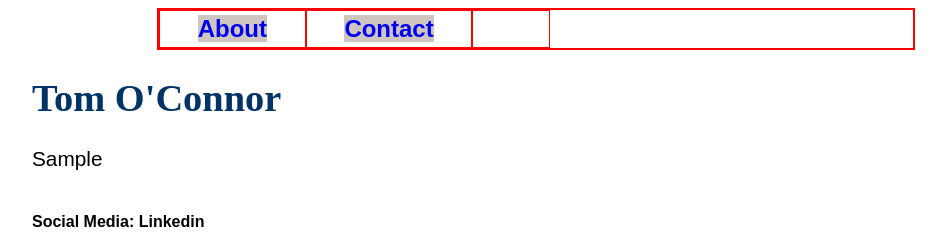
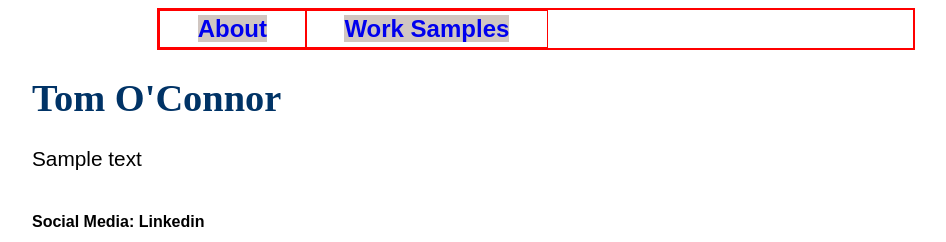
Before and after one commit to tomoconnor2025/interactives, a plain HTML site: page index.html in a window 1280 px wide. Shown: the top 242 px of the page, without its empty margins (104-1050 px from the left). Drawn offline with Linux system fonts and the light colour scheme; grey boxes are pictures that could not be loaded.

Commit message:
Another update

```diff
--- a/index.html
+++ b/index.html
@@ -8,14 +8,12 @@
 
             <div id="nav-bar">
                 <div class="nav-button"><a href="https:"> About </a> </div>
-                <div class="nav-button"><a href="#Linkedin"> Contact </a> </div>
-                <div class="nav-button"><a href="/Article/index.html"> </a> </div>
+                <div class="nav-button"><a href="/Article/index.html"> Work Samples </a> </div>
             </div>
         </div>
 
         <h1> Tom O'Connor </h1>
-        <p>
-            Sample
+        <p> Sample text
         </p>
         <h2 id="Linkedin"> Social Media: Linkedin  </h2>
 
```
